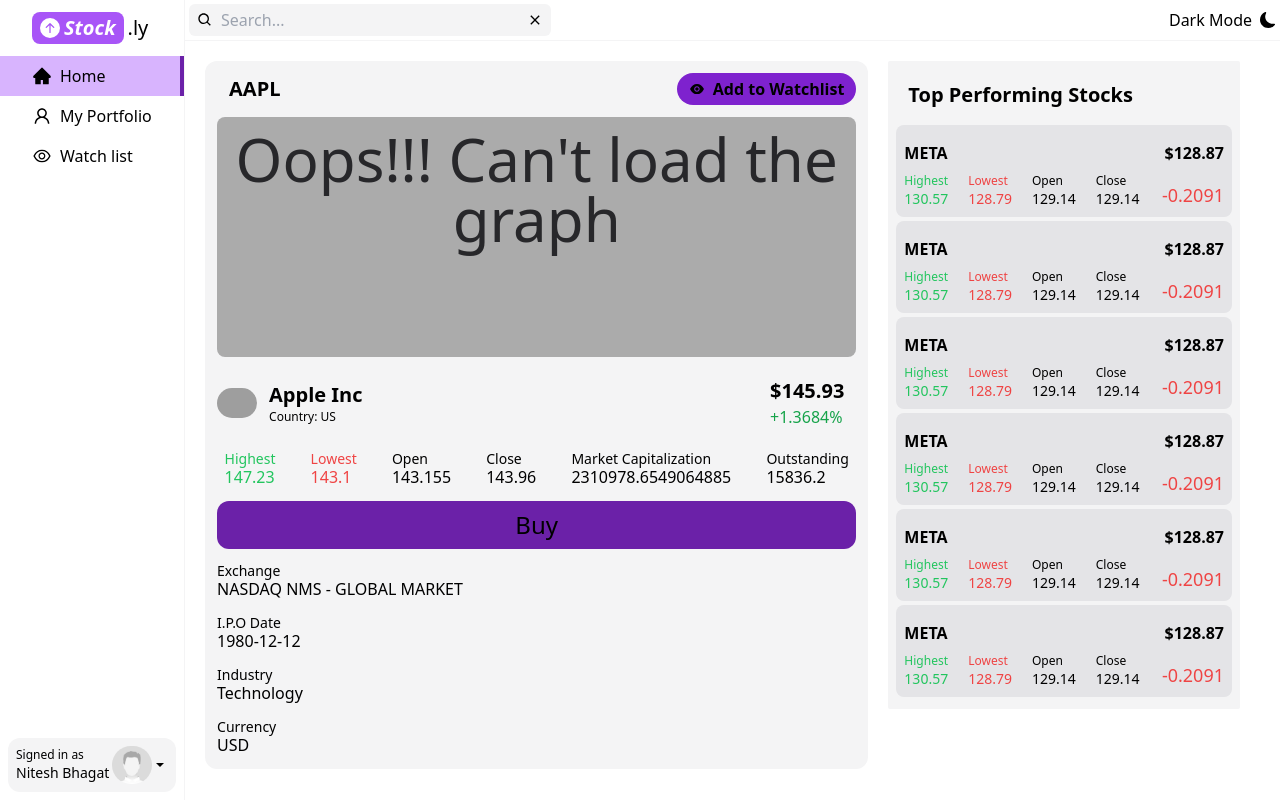
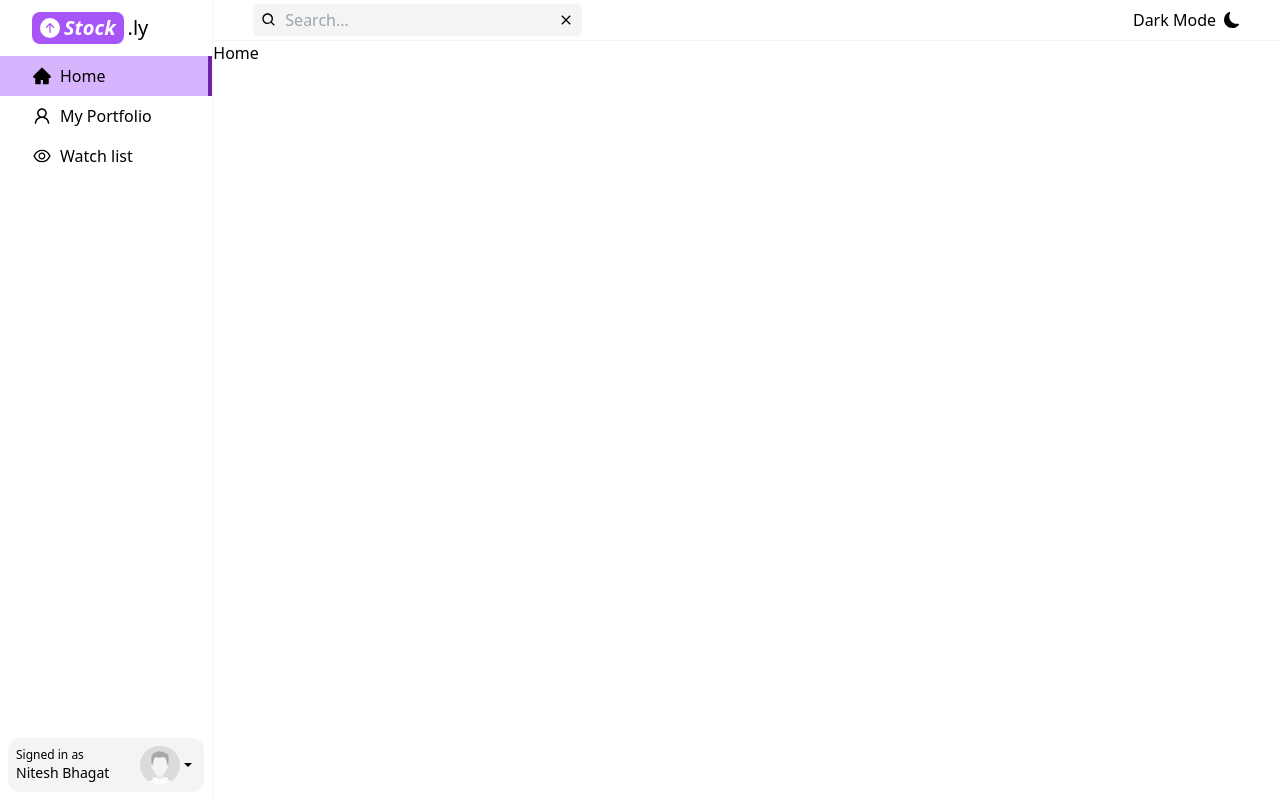
Before and after one commit to nitesh98bhagat/Stock-Trading-App, a Next.js app: page / in a window 1280 px wide. Built offline with nearby package versions, Linux system fonts and the light colour scheme; grey boxes are pictures that could not be loaded.

Commit message:
Refactored the app to Layout

```diff
--- /dev/null
+++ b/components/AppLayout.js
@@ -0,0 +1,122 @@
+import { Menu } from "@headlessui/react";
+import Image from "next/image";
+import { Fragment, useEffect, useState } from "react";
+import {
+  AiFillHome,
+  AiFillShopping,
+  AiOutlineEye,
+  AiOutlineHeart,
+  AiOutlineUser,
+} from "react-icons/ai";
+
+import { IoMdArrowDropdown } from "react-icons/io";
+import { MdSettings, MdSpaceHomeTab } from "react-icons/md";
+import Header from "../components/Header";
+import MyPortfolioTab from "../components/TabBarView/MyPortfolioTab";
+import HomeTab from "../components/TabBarView/HomeTab";
+import { BsFillArrowUpCircleFill } from "react-icons/bs";
+import { useRouter } from "next/router";
+
+function AppLayout({ children }) {
+  // This is to handle sidebar's change menu funtionality
+  const [menuIndex, setMenuIndex] = useState(0);
+
+  const router = useRouter();
+  const showHeader =
+    router.pathname === "/login"
+      ? false
+      : true && router.pathname === "/404"
+      ? false
+      : true;
+
+  return (
+    <div className="flex-row flex min-h-screen relative justify-start items-start">
+      {/* sidebar */}
+      {showHeader && (
+        <div className="flex-col hidden md:flex w-1/6 sticky top-0 min-h-screen  border-r border-zinc-100 dark:border-zinc-800">
+          <h1 className="text-xl mx-8 my-3  flex items-center space-x-1">
+            <span className="bg-purple-500 text-white px-2 py-0.5 rounded-lg  font-bold italic flex w-fit items-center space-x-1">
+              <BsFillArrowUpCircleFill />
+              <span>Stock</span>
+            </span>
+            <span>.ly</span>
+          </h1>
+
+          {[
+            { title: "Home", icon: <AiFillHome size={20} /> },
+            { title: "My Portfolio", icon: <AiOutlineUser size={20} /> },
+            { title: "Watch list", icon: <AiOutlineEye size={20} /> },
+          ].map((e, i) => (
+            <button
+              key={i}
+              onClick={() => setMenuIndex(i)}
+              className={`py-2 w-full flex flex-row items-center sm:px-2 md:px-3 lg:px-8 space-x-2 ${
+                menuIndex === i &&
+                "bg-purple-300 dark:bg-purple-600 border-r-4  border-purple-800"
+              } dark:hover:bg-purple-800/20 hover:bg-purple-200 cursor-pointer`}
+            >
+              {e.icon ?? ""}
+              <span>{e.title}</span>
+            </button>
+          ))}
+          <div className="mt-auto"></div>
+
+          <div className="relative w-full">
+            <Menu>
+              <Menu.Button className="w-full">
+                <div className="flex-row flex  items-center justify-around mt-auto p-2 bg-zinc-100 dark:bg-zinc-900 rounded-xl m-2">
+                  <div className="flex-col flex justify-start items-start">
+                    <p className="text-xs">Signed in as</p>
+                    <h1 className="text-sm">Nitesh Bhagat</h1>
+                  </div>
+                  <Image
+                    src={"/defaultUser.jpg"}
+                    width={40}
+                    height={30}
+                    alt="user_dp"
+                    className="rounded-full ml-auto"
+                  />
+                  <IoMdArrowDropdown />
+                </div>
+                {/*  */}
+              </Menu.Button>
+              <div className="absolute bottom-16 w-full">
+                <Menu.Items className=" flex-col flex mx-2   shadow-2xl border border-zinc-300 dark:border-zinc-700  rounded-md overflow-hidden">
+                  {[
+                    { title: "My Profile", icon: <AiOutlineUser size={20} /> },
+
+                    { title: "Settings ", icon: <MdSettings size={20} /> },
+                  ].map((link) => (
+                    /* Use the `active` state to conditionally style the active item. */
+                    <Menu.Item key={link.href} as={Fragment}>
+                      {({ active }) => (
+                        <div
+                          className={`py-1 px-3 flex flex-row items-center space-x-1 cursor-pointer ${
+                            active && "bg-zinc-200 dark:bg-zinc-700"
+                          } ${!active && "bg-zinc-100 dark:bg-zinc-800 "}`}
+                        >
+                          {link.icon}
+                          <span>{link.title}</span>
+                        </div>
+                      )}
+                    </Menu.Item>
+                  ))}
+                </Menu.Items>
+              </div>
+            </Menu>
+          </div>
+        </div>
+      )}
+
+      {/* Main Area */}
+      <div className="flex-col flex flex-grow">
+        {/* header */}
+        {showHeader && <Header />}
+
+        {children}
+      </div>
+    </div>
+  );
+}
+
+export default AppLayout;
--- a/components/Header.js
+++ b/components/Header.js
@@ -71,7 +71,7 @@
   };
 
   return (
-    <nav className=" flex sticky top-0 bg-white dark:bg-neutral-900  z-50 flex-row items-center justify-start w-full  p-1 border-b border-zinc-100  dark:border-slate-800 ">
+    <nav className=" flex sticky top-0 bg-white dark:bg-neutral-900  z-50 flex-row items-center justify-start w-full  px-10 py-1 border-b border-zinc-100  dark:border-slate-800 ">
       {/* search bar */}
       {
         <div className="flex-row flex  items-center justify-center bg-zinc-100 dark:bg-zinc-800 px-2 py-1 rounded-md sm:w-1/2 md:w-1/3  mr-auto    focus-within:flex-grow  focus-within:ring-purple-300/30 focus-within:ring-1 relative">
--- a/components/TabBarView/HomeTab.js
+++ b/components/TabBarView/HomeTab.js
@@ -34,18 +34,18 @@
   return (
     <div className="flex-row flex p-5 justify-start items-start">
       {/* Selected stock performance details */}
-      <div className="bg-zinc-100 dark:bg-zinc-900 rounded-xl p-3 flex-col flex flex-1 space-y-3">
+      <div className=" rounded-xl p-3 flex-col flex flex-1 space-y-3">
         {/* Header- Logo,Symbol & Name */}
         <div className="flex-row flex items-center ">
           <h1 className="text-xl font-bold px-3">{data.ticker}</h1>
 
-          <button className="bg-purple-700 px-3 py-1 rounded-full font-semibold flex flex-row items-center space-x-2 ml-auto">
+          <button className="bg-purple-700 px-3 text-white py-1 rounded-full font-semibold flex flex-row items-center space-x-2 ml-auto">
             <AiFillEye />
             <span>Add to Watchlist</span>
           </button>
         </div>
         {/* Graph performance */}
-        <div className="container bg-black/30 rounded-lg p-3 h-60 text-center ">
+        <div className="container bg-black/10 rounded-lg p-3 h-96 text-center ">
           <h1 className="text-6xl text-zinc-800">
             {"Oops!!! Can't load the graph"}
           </h1>
@@ -107,9 +107,15 @@
             <span className="text-base">{data.shareOutstanding}</span>
           </div>
         </div>
-        <button className="bg-purple-800 rounded-xl flex-1 p-2 text-2xl">
-          Buy
-        </button>
+
+        <div className="flex py-3">
+          <button className="bg-purple-800 text-white rounded-xl flex-1 p-1 text-lg">
+            Buy
+          </button>
+          <button className=" text-white rounded-xl flex-1 p-1 text-lg">
+            Add to watchlist
+          </button>
+        </div>
         {/* -----------COMPANY PROFILE--------------------------- */}
         {/* Share Outstanding */}
         <div className="flex-col flex text-sm -space-y-1">
@@ -130,7 +136,7 @@
         </div>
       </div>
       {/* Top Performing Stocks */}
-      <div className="p-2 rounded-sm h-full mx-5 bg-zinc-100 dark:bg-zinc-900 w-1/3">
+      <div className="p-2 rounded-xl h-full mx-5 bg-zinc-100 dark:bg-zinc-900 w-1/3">
         <h1 className="p-3 text-xl font-bold">Top Performing Stocks</h1>
 
         <StockTile />
--- a/pages/_app.js
+++ b/pages/_app.js
@@ -1,6 +1,7 @@
 import { ThemeProvider } from "next-themes";
 import Head from "next/head";
 import { Provider } from "react-redux";
+import AppLayout from "../components/AppLayout";
 import { store } from "../gobalStore/store";
 import "../styles/globals.css";
 
@@ -10,12 +11,13 @@
       <Head>
         <title>Stock.ly · By Nitesh Bhagat</title>
       </Head>
-
-      <Provider store={store}>
-        <ThemeProvider enableSystem={true} attribute="class">
-          <Component {...pageProps} />
-        </ThemeProvider>
-      </Provider>
+      <AppLayout>
+        <Provider store={store}>
+          <ThemeProvider enableSystem={true} attribute="class">
+            <Component {...pageProps} />
+          </ThemeProvider>
+        </Provider>
+      </AppLayout>
     </div>
   );
 }
--- a/pages/index.js
+++ b/pages/index.js
@@ -1,115 +1,3 @@
-import { Menu } from "@headlessui/react";
-import Image from "next/image";
-import { Fragment, useEffect, useState } from "react";
-import {
-  AiFillHome,
-  AiFillShopping,
-  AiOutlineEye,
-  AiOutlineHeart,
-  AiOutlineUser,
-} from "react-icons/ai";
-
-import { IoMdArrowDropdown } from "react-icons/io";
-import { MdSettings, MdSpaceHomeTab } from "react-icons/md";
-import Header from "../components/Header";
-import MyPortfolioTab from "../components/TabBarView/MyPortfolioTab";
-import HomeTab from "../components/TabBarView/HomeTab";
-import { BsFillArrowUpCircleFill } from "react-icons/bs";
-
 export default function Home() {
-  // This is to handle sidebar's change menu funtionality
-  const [menuIndex, setMenuIndex] = useState(0);
-
-  const tabBarView = [
-    <HomeTab key={"HomeTab"} />,
-    <MyPortfolioTab key={"Customer"} />,
-  ];
-
-  return (
-    <div className="flex-row flex min-h-screen relative justify-start items-start">
-      {/* sidebar */}
-      <div className="flex-col hidden md:flex w-1/6 sticky top-0 min-h-screen  border-r border-zinc-100 dark:border-zinc-800">
-        <h1 className="text-xl mx-8 my-3  flex items-center space-x-1">
-          <span className="bg-purple-500 text-white px-2 py-0.5 rounded-lg  font-bold italic flex w-fit items-center space-x-1">
-            <BsFillArrowUpCircleFill />
-            <span>Stock</span>
-          </span>
-          <span>.ly</span>
-        </h1>
-
-        {[
-          { title: "Home", icon: <AiFillHome size={20} /> },
-          { title: "My Portfolio", icon: <AiOutlineUser size={20} /> },
-          { title: "Watch list", icon: <AiOutlineEye size={20} /> },
-        ].map((e, i) => (
-          <button
-            key={i}
-            onClick={() => setMenuIndex(i)}
-            className={`py-2 w-full flex flex-row items-center sm:px-2 md:px-3 lg:px-8 space-x-2 ${
-              menuIndex === i &&
-              "bg-purple-300 dark:bg-purple-600 border-r-4  border-purple-800"
-            } dark:hover:bg-purple-800/20 hover:bg-purple-200 cursor-pointer`}
-          >
-            {e.icon ?? ""}
-            <span>{e.title}</span>
-          </button>
-        ))}
-        <div className="mt-auto"></div>
-
-        <div className="relative w-full">
-          <Menu>
-            <Menu.Button className="w-full">
-              <div className="flex-row flex  items-center justify-around mt-auto p-2 bg-zinc-100 dark:bg-zinc-900 rounded-xl m-2">
-                <div className="flex-col flex justify-start items-start">
-                  <p className="text-xs">Signed in as</p>
-                  <h1 className="text-sm">Nitesh Bhagat</h1>
-                </div>
-                <Image
-                  src={"/defaultUser.jpg"}
-                  width={40}
-                  height={30}
-                  alt="user_dp"
-                  className="rounded-full ml-auto"
-                />
-                <IoMdArrowDropdown />
-              </div>
-              {/*  */}
-            </Menu.Button>
-            <div className="absolute bottom-16 w-full">
-              <Menu.Items className=" flex-col flex mx-2   shadow-2xl border border-zinc-700  rounded-md overflow-hidden">
-                {[
-                  { title: "My Profile", icon: <AiOutlineUser size={20} /> },
-
-                  { title: "Settings ", icon: <MdSettings size={20} /> },
-                ].map((link) => (
-                  /* Use the `active` state to conditionally style the active item. */
-                  <Menu.Item key={link.href} as={Fragment}>
-                    {({ active }) => (
-                      <div
-                        className={`py-1 px-3 flex flex-row items-center space-x-1 cursor-pointer ${
-                          active && "bg-zinc-700 text-white"
-                        } ${!active && "bg-zinc-800 "}`}
-                      >
-                        {link.icon}
-                        <span>{link.title}</span>
-                      </div>
-                    )}
-                  </Menu.Item>
-                ))}
-              </Menu.Items>
-            </div>
-          </Menu>
-        </div>
-      </div>
-
-      {/* Main Area */}
-      <div className="flex-col flex flex-grow">
-        {/* header */}
-        <Header />
-
-        {/* body */}
-        {tabBarView[menuIndex]}
-      </div>
-    </div>
-  );
+  return <h1>Home</h1>;
 }
```
